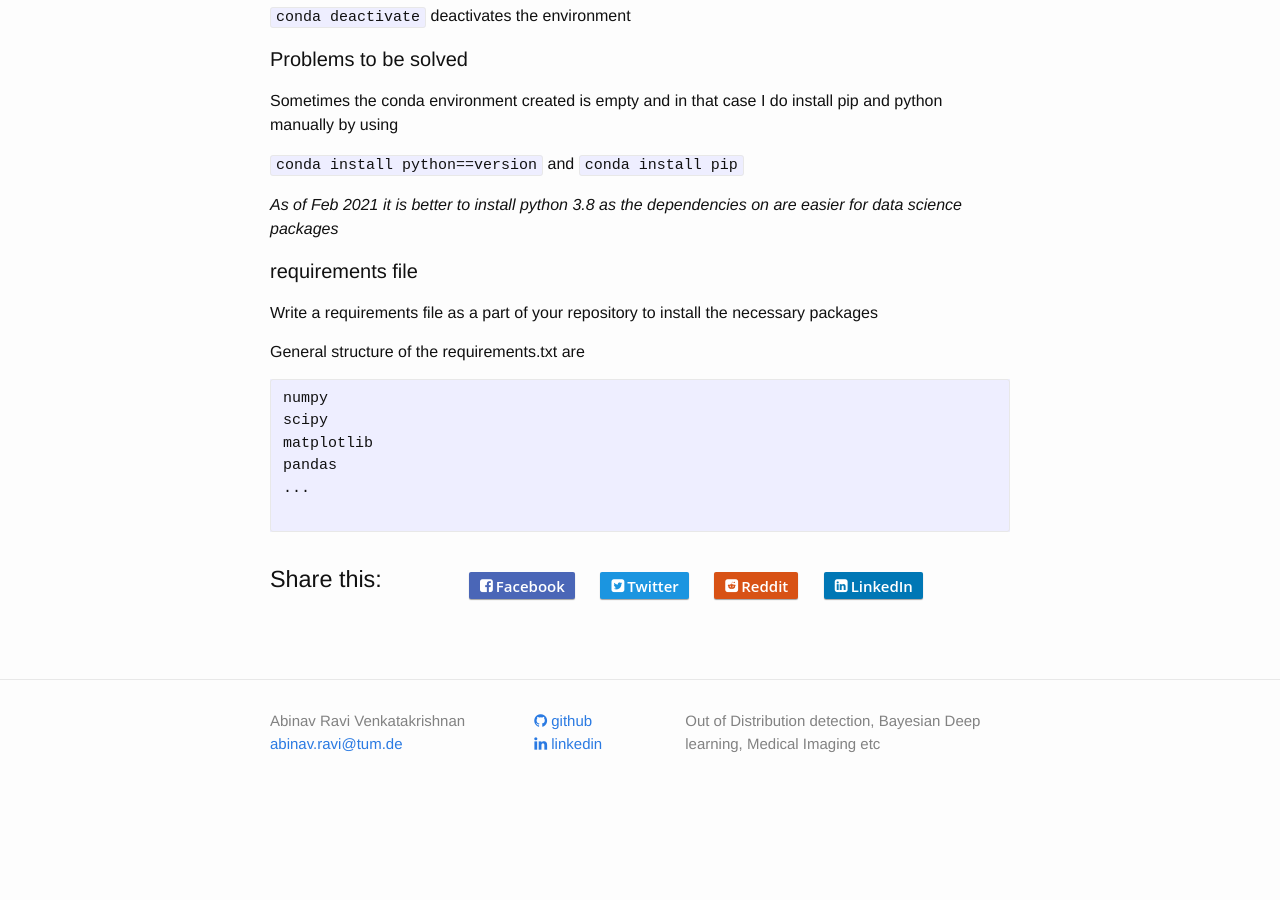
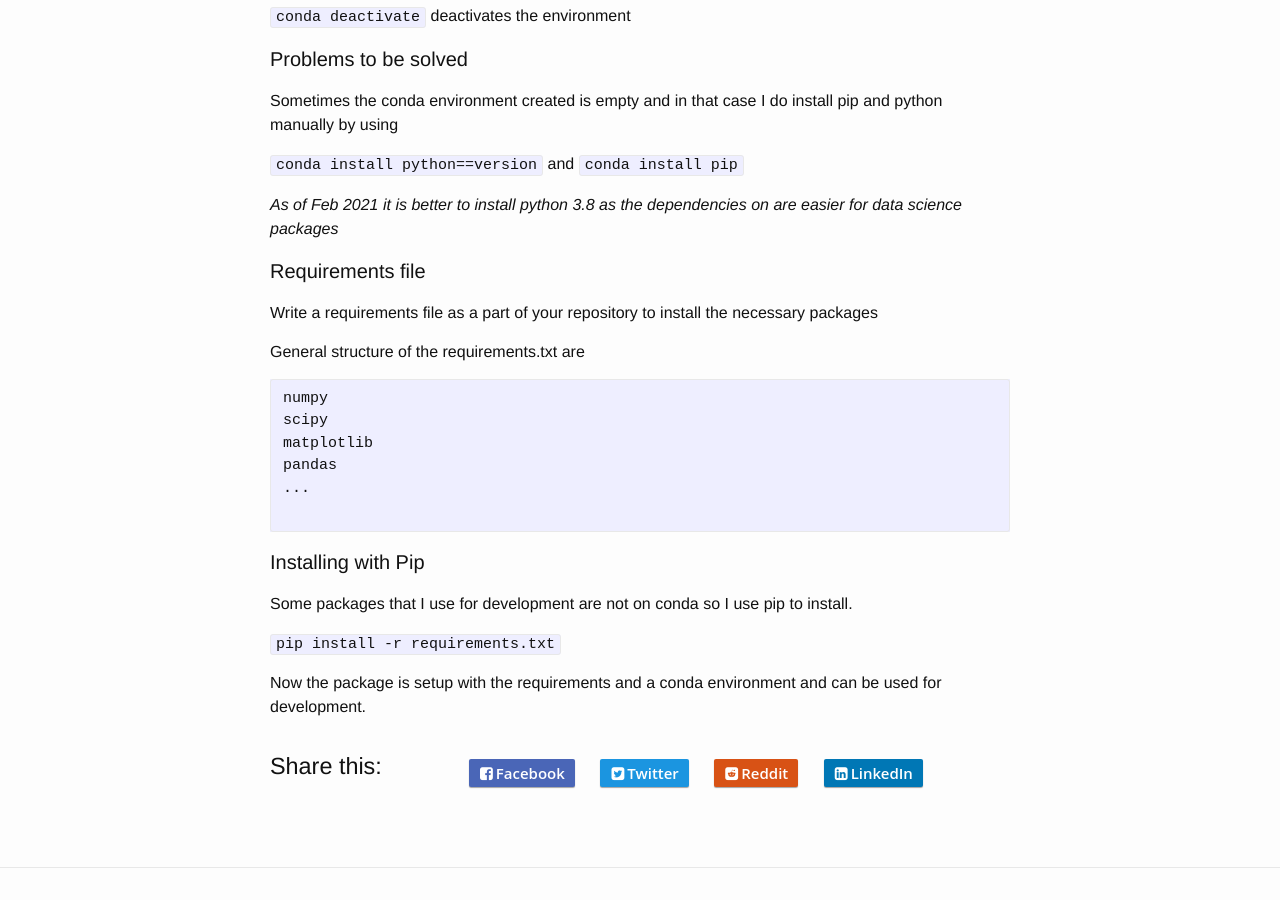
Before and after one commit to AbinavRavi/AbinavRavi.github.io, a Jekyll site: the page built from _posts/2021-02-08-Environment.markdown, in a window 1280 px wide and 900 px high, scrolled down 1275 px. Built offline with Jekyll 4.4.1, drawn with Linux system fonts in a browser that asks for light colours; nearby versions of some CDN libraries; comment, search, counter and statistics services are not loaded; before the commit the page ends 2090 px from its top, so only the background shows below that.

Commit message:
finished blog

````diff
--- a/_posts/2021-02-08-Environment.markdown
+++ b/_posts/2021-02-08-Environment.markdown
@@ -60,7 +60,7 @@ Sometimes the conda environment created is empty and in that case I do install p
 
 *As of Feb 2021 it is better to install python 3.8 as the dependencies on are easier for data science packages*
 
-#### requirements file
+#### Requirements file
 
 Write a requirements file as a part of your repository to install the necessary packages
 
@@ -74,3 +74,10 @@ pandas
 ...
 
 ```
+#### Installing with Pip
+
+Some packages that I use for development are not on conda so I use pip to install.
+
+`pip install -r requirements.txt`
+
+Now the package is setup with the requirements and a conda environment and can be used for development.
````
